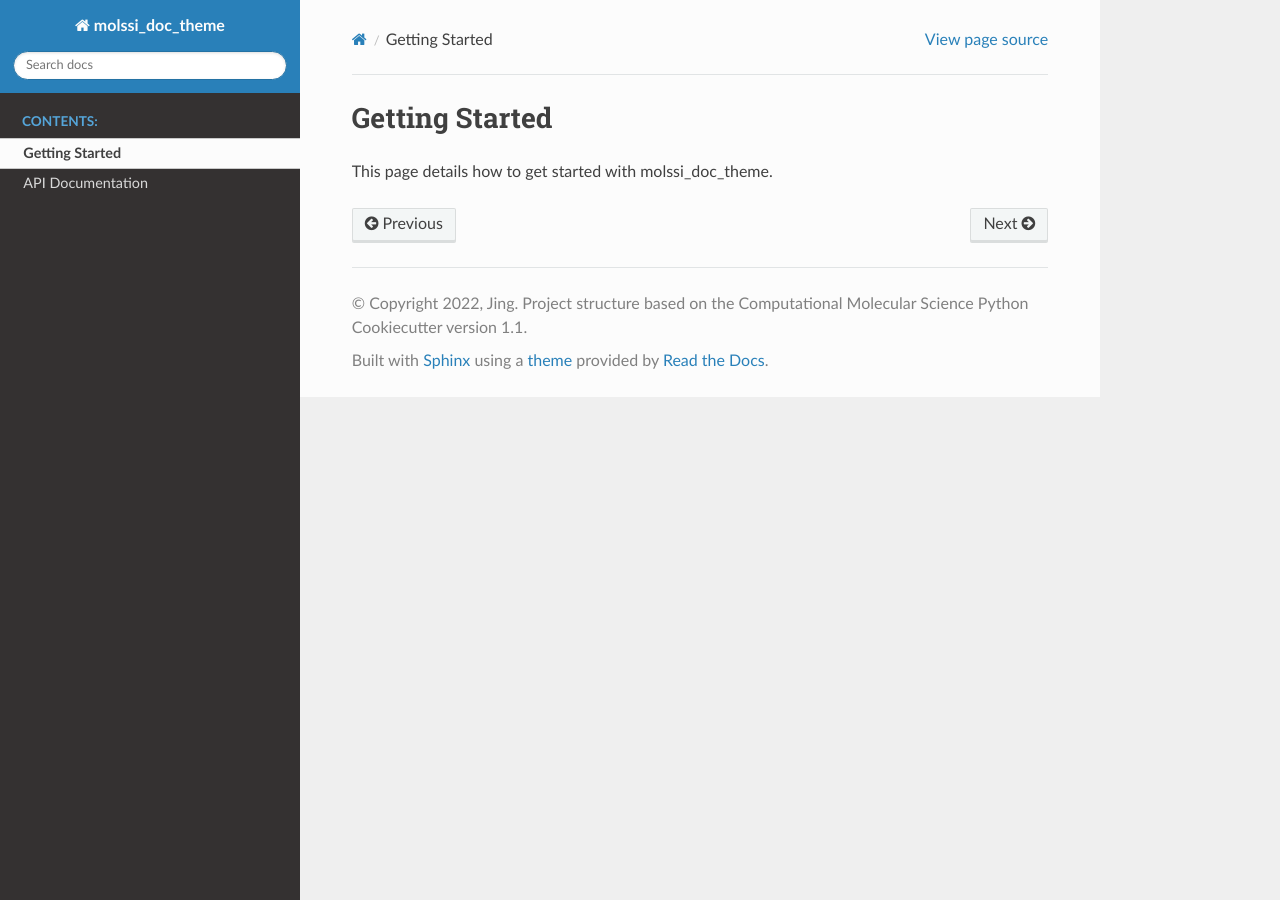
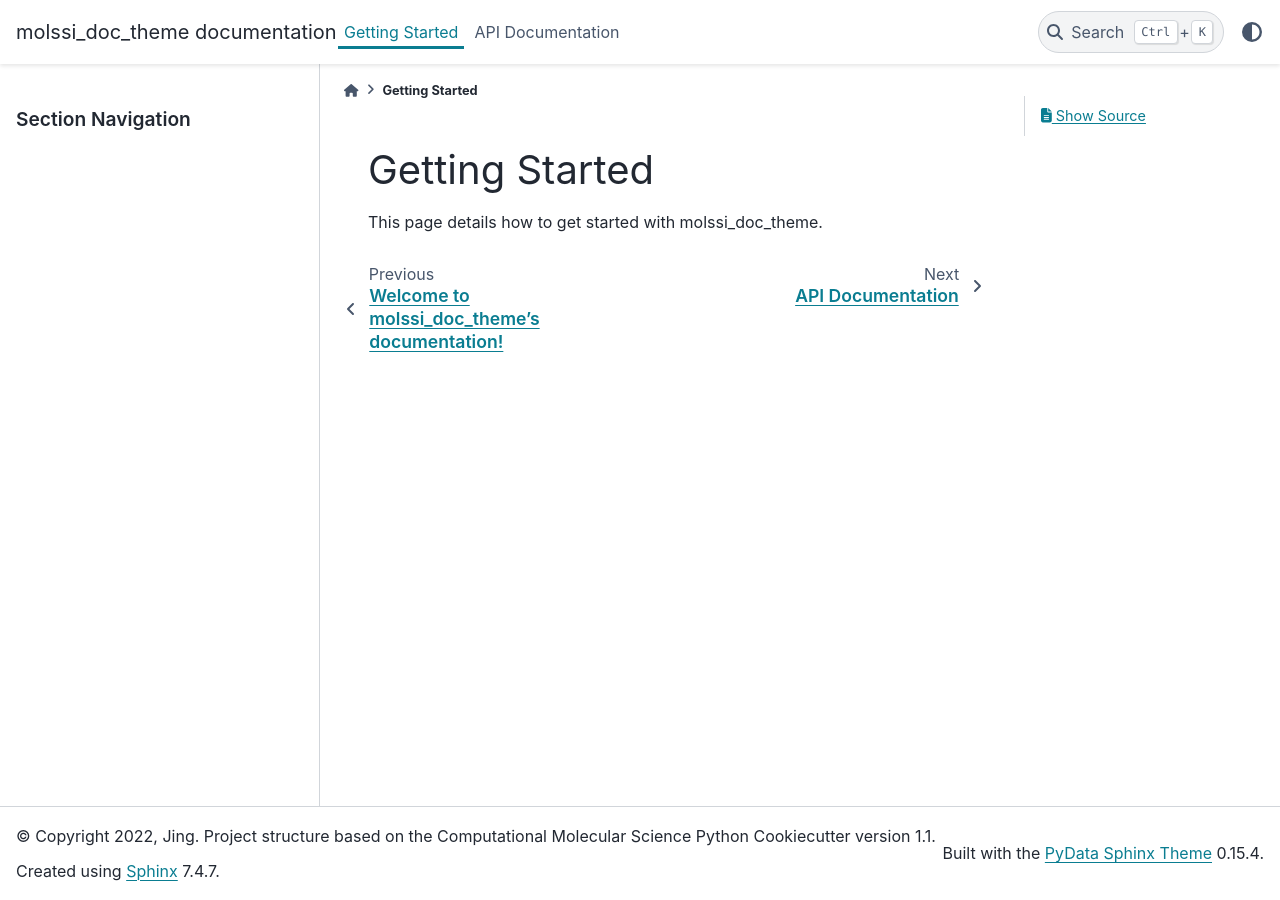
Before and after one commit to jchen0506/molssi_doc_theme, a Sphinx documentation site: the page built from docs/getting_started.rst, in a window 1280 px wide. Built offline with Sphinx 7.4.7 and the PyData theme 0.15.4, drawn with Linux system fonts in a browser that asks for light colours; the version number could not be read and is left out.

Commit message:
add dependancy on doc requirements

```diff
--- /dev/null
+++ b/docs/autosummary/molssi_doc_theme.canvas.rst
@@ -0,0 +1,6 @@
+molssi\_doc\_theme.canvas
+=========================
+
+.. currentmodule:: molssi_doc_theme
+
+.. autofunction:: canvas
--- a/docs/conf.py
+++ b/docs/conf.py
@@ -74,7 +74,7 @@
 #
 # This is also used if you do content translation via gettext catalogs.
 # Usually you set "language" from the command line for these cases.
-language = None
+language = 'en'
 
 # List of patterns, relative to source directory, that match files and
 # directories to ignore when looking for source files.
@@ -90,7 +90,7 @@
 # The theme to use for HTML and HTML Help pages.  See the documentation for
 # a list of builtin themes.
 #
-html_theme = 'sphinx_rtd_theme'
+html_theme = "pydata_sphinx_theme"
 
 # Theme options are theme-specific and customize the look and feel of a theme
 # further.  For a list of options available for each theme, see the
--- a/docs/requirements.yaml
+++ b/docs/requirements.yaml
@@ -1,9 +1,12 @@
 name: docs
 channels:
+  - conda-forge
 dependencies:
     # Base depends
   - python
-  - pip
+  - pip=21.3.1
+  - pydata-sphinx-theme
+  - sphinx-design
 
 
 
--- a/pyproject.toml
+++ b/pyproject.toml
@@ -10,7 +10,7 @@
 dynamic = ["version"]
 readme = "README.md"
 authors = [
-    { name = "Jing", email = "jchenmol@vt.edu." }
+    { name = "Jing", email = "jchenmol@vt.edu" }
 ]
 license = { text = "MIT" }
 # See https://pypi.org/classifiers/
```
